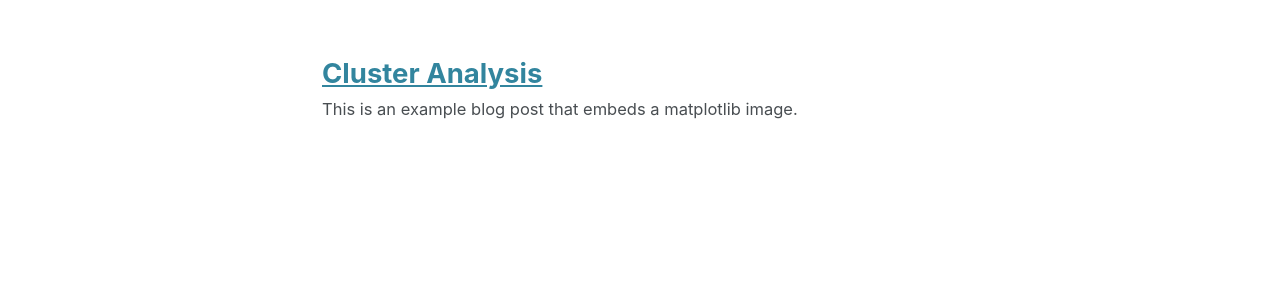
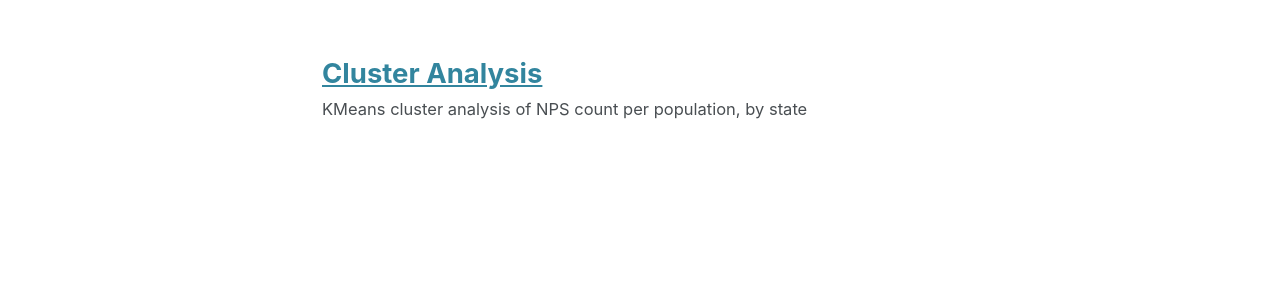
Before and after one commit to ssmattio/MUSA550_FinalProject, a Jekyll site: the page built from index.html, in a window 1280 px wide and 900 px high, scrolled down 222 px. Shown: the part 303-595 px from the top of the window. Built offline with Jekyll 4.4.1, drawn with Linux system fonts in a browser that asks for light colours; cached includes are drawn as plain includes; nearby versions of some CDN libraries; a script that is not in the unit is left out; the list of posts is cut into pages by our own code.

Commit message:
Update 2020-12-21-Cluster_Analysis.md

```diff
--- a/_posts/2020-12-21-Cluster_Analysis.md
+++ b/_posts/2020-12-21-Cluster_Analysis.md
@@ -3,7 +3,7 @@ title: "Cluster Analysis"
 date: 2020-12-21
 published: true
 tags: [dataviz, matplotlib]
-excerpt: "This is an example blog post that embeds a matplotlib image."
+excerpt: "KMeans cluster analysis of NPS count per population, by state"
 altair-loader:
   altair-chart-1: "charts/heatmap_culsters.json"
   altair-plot-1: "charts/plot1_clusters.json"
```
